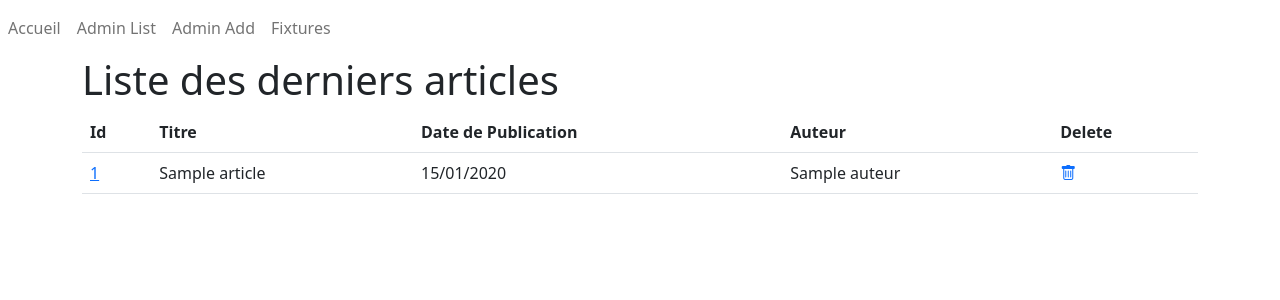
After one commit to fabienlierville/cours-php-di24, a PHP site: template src/View/admin/article/list.html.twig in a window 1280 px wide. The commit adds this page. Shown: the top 300 px of the page. Run offline with PHP 8.4, Linux system fonts and the light colour scheme; the template is opened without the code that fills it: most values are stand-ins (such as "Sample title", 1, 10 or a date in 2020); some libraries are stand-ins or nearby versions.

Commit message:
Add + Fixtures

```diff
--- a/public/index.php
+++ b/public/index.php
@@ -32,7 +32,7 @@ if($controller != ""){
             throw new Exception("Le controller {$controller} n'existe pas");
         }
     }catch (Exception $e){
-        //Plus tard on gèrera les exceptions
+        var_dump($e->getMessage());
     }
 }else{
     // Route par défaut (plus tard)
--- /dev/null
+++ b/src/View/admin/article/list.html.twig
@@ -0,0 +1,29 @@
+{% extends "base.html.twig" %}
+
+{% block title %}ADMIN - {{ parent() }} > Liste des Articles {% endblock %}
+
+{% block body %}
+    <h1>Liste des derniers articles</h1>
+    <table class="table">
+        <thead>
+        <tr>
+            <th scope="col">Id</th>
+            <th scope="col">Titre</th>
+            <th scope="col">Date de Publication</th>
+            <th scope="col">Auteur</th>
+            <th scope="col">Delete</th>
+        </tr>
+        </thead>
+        <tbody>
+            {% for article in articles %}
+                <tr>
+                    <td><a href="#">{{ article.id }}</a></td>
+                    <td>{{ article.Titre }}</td>
+                    <td>{{ article.DatePublication|date('d/m/Y') }}</td>
+                    <td>{{ article.Auteur }}</td>
+                    <td><a href="#"><i class="bi bi-trash"></i></a> </td>
+                </tr>
+            {% endfor %}
+        </tbody>
+    </table>
+{% endblock %}
--- a/src/View/base.html.twig
+++ b/src/View/base.html.twig
@@ -12,12 +12,35 @@
 
 </head>
 <body>
+
+<nav class="navbar navbar-expand-lg">
+
+    <div class="collapse navbar-collapse" id="navbarSupportedContent">
+        <ul class="navbar-nav mr-auto">
+            <li class="nav-item">
+                <a class="nav-link" href="/">Accueil</a>
+            </li>
+            <li class="nav-item">
+                <a class="nav-link" href="/?controller=AdminArticle&action=list">Admin List</a>
+            </li>
+            <li class="nav-item">
+                <a class="nav-link" href="/?controller=AdminArticle&action=add">Admin Add</a>
+            </li>
+            <li class="nav-item">
+                <a class="nav-link" href="/?controller=AdminArticle&action=fixtures">Fixtures</a>
+            </li>
+        </ul>
+    </div>
+
+</nav>
+
 <div class="container">
 
     {% block body %}{% endblock %}
 </div>
 
 <script src="https://cdn.jsdelivr.net/npm/bootstrap@5.2.3/dist/js/bootstrap.bundle.min.js" integrity="sha384-kenU1KFdBIe4zVF0s0G1M5b4hcpxyD9F7jL+jjXkk+Q2h455rYXK/7HAuoJl+0I4" crossorigin="anonymous"></script>
+
 {% block javascript %}{% endblock %}
 
 </body>
```
Also changed, not shown: src/Controller/AdminArticleController.php (+38 -2 lines), src/Model/Article.php (+16 -0 lines).
